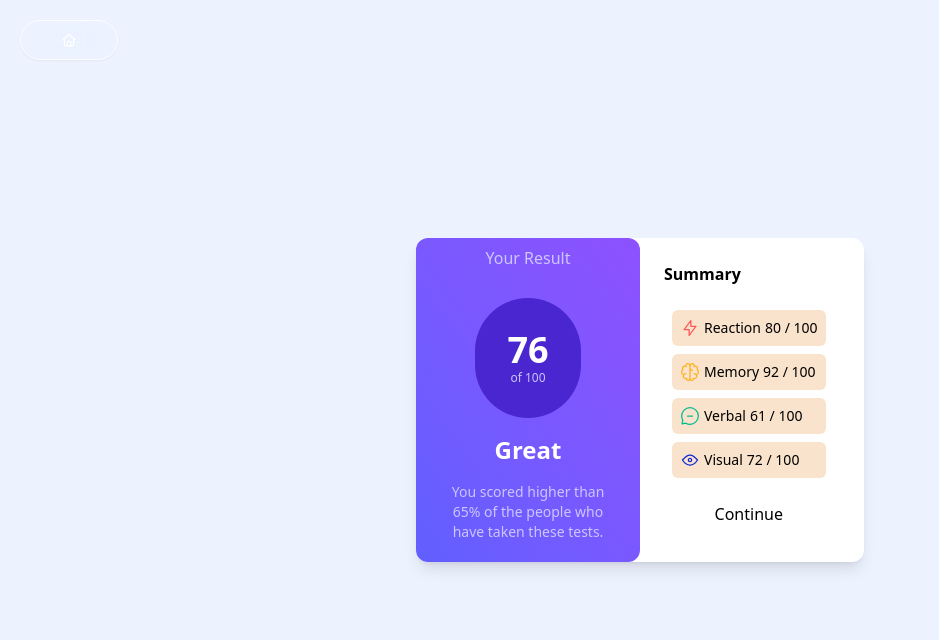
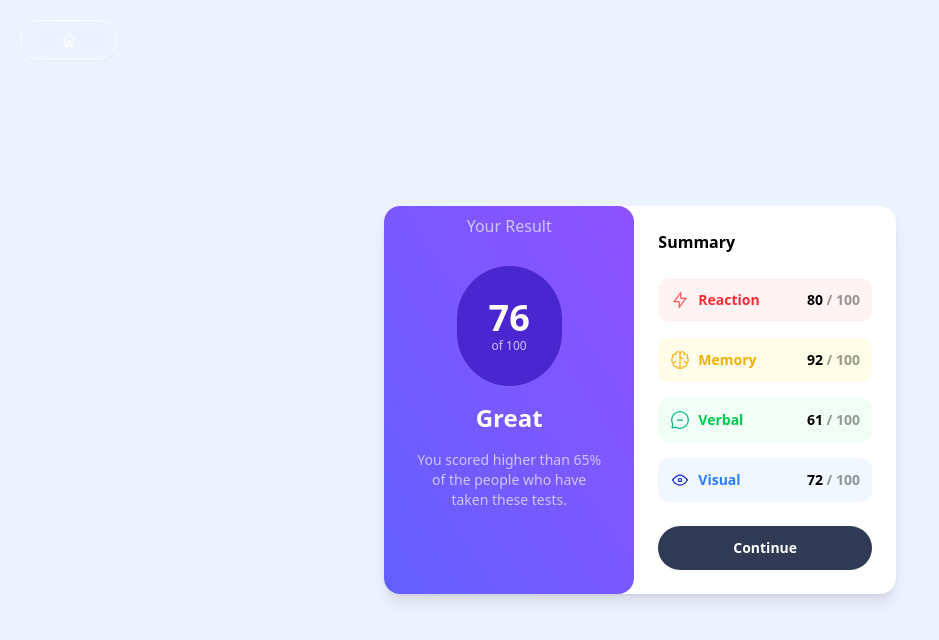
Before and after one commit to spencerattick/styling-showcase, a Next.js app: page /cards/results-summary in a window 1280 px wide. Shown: the top 640 px of the page, without its empty margins (0-939 px from the left). Built offline with nearby package versions, Linux system fonts and the light colour scheme.

Commit message:
more styling on results summary

```diff
--- a/src/app/cards/results-summary/page.tsx
+++ b/src/app/cards/results-summary/page.tsx
@@ -7,34 +7,34 @@ export default function ResultsSummary() {
       icon: "/icon-reaction.svg",
       alt: "reaction icon",
       score: 80,
-      color: "bg-red-100 text-red-500",
+      color: "bg-red-100/40 text-red-500",
     },
     {
       category: "Memory",
       icon: "/icon-memory.svg",
       alt: "memory icon",
       score: 92,
-      color: "bg-yellow-100 text-yellow-500",
+      color: "bg-yellow-100/40 text-yellow-500",
     },
     {
       category: "Verbal",
       icon: "/icon-verbal.svg",
       alt: "verbal icon",
       score: 61,
-      color: "bg-green-100 text-green-500",
+      color: "bg-green-100/40 text-green-500",
     },
     {
       category: "Visual",
       icon: "/icon-visual.svg",
       alt: "visual icon",
       score: 72,
-      color: "bg-blue-100 text-blue-500",
+      color: "bg-blue-100/40 text-blue-500",
     },
   ];
   return (
     <div className="w-screen h-screen flex items-center justify-center bg-[#edf2ff]">
-      <div className="flex w-full max-w-md rounded-xl  bg-white shadow-lg">
-        <div className="min-h-full max-w-[50%] rounded-xl flex flex-col gap-4 items-center text-center bg-linear-to-tr from-indigo-500 to-violet-500 p-2 text-white">
+      <div className="flex w-full max-w-lg rounded-2xl  bg-white shadow-lg">
+        <div className="min-h-full max-w-[50%] rounded-2xl flex flex-col gap-4 items-center text-center bg-linear-to-tr from-indigo-500 to-violet-500 p-2 text-white">
           <h3 className="mb-3 text-[#ccc6ff]">Your Result</h3>
           <div className="bg-[#4a26d0] p-8 rounded-full">
             <h1 className=" text-4xl font-bold">76</h1>
@@ -45,28 +45,29 @@ export default function ResultsSummary() {
             You scored higher than 65% of the people who have taken these tests.
           </p>
         </div>
-        <div className="p-6 flex flex-col gap-4">
+        <div className="p-6 flex flex-col gap-4 w-full">
           <h2 className="font-bold">Summary</h2>
-          <ul>
+          <ul className="flex flex-col w-full">
             {results.map((result) => (
               <li
                 key={result.category}
-                className="flex items-center gap-1 bg-amber-600/20 m-2 rounded-md p-2 text-sm"
+                className={`flex my-2 rounded-xl p-3 text-sm ${result.color}`}
               >
                 <Image
                   src={result.icon}
                   height={20}
                   width={20}
                   alt={result.alt}
+                  className="mr-2"
                 />
-                <span>{result.category}</span>
-                <span>
-                  {result.score} <span>/ 100</span>
+                <span className="font-semibold">{result.category}</span>
+                <span className="ml-auto font-bold text-black">
+                  {result.score} <span className="text-black/40">/ 100</span>
                 </span>
               </li>
             ))}
           </ul>
-          <button>Continue</button>
+          <button className="bg-[#313a55] p-3 rounded-full text-white text-sm font-semibold">Continue</button>
         </div>
       </div>
     </div>
```
